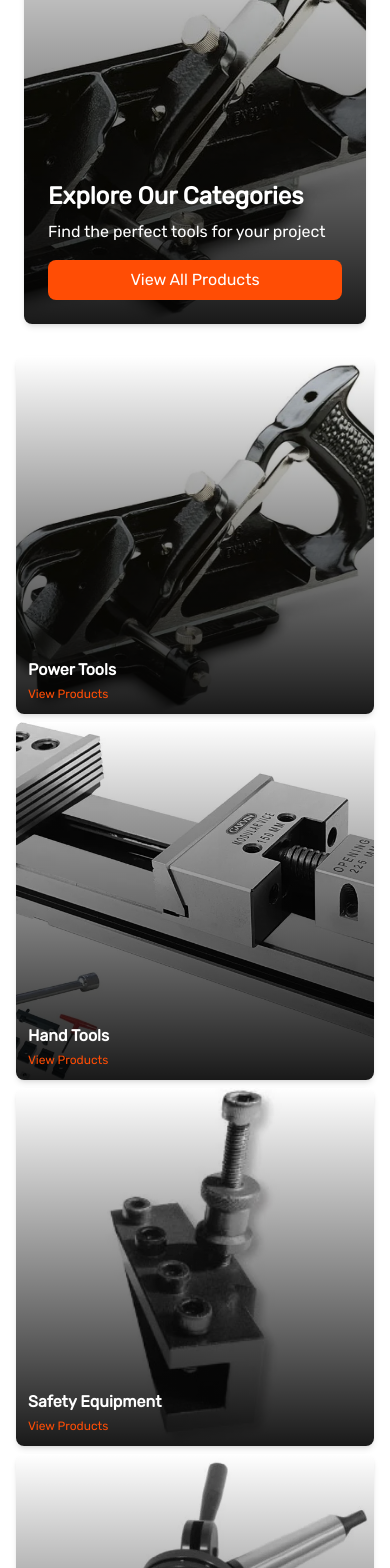
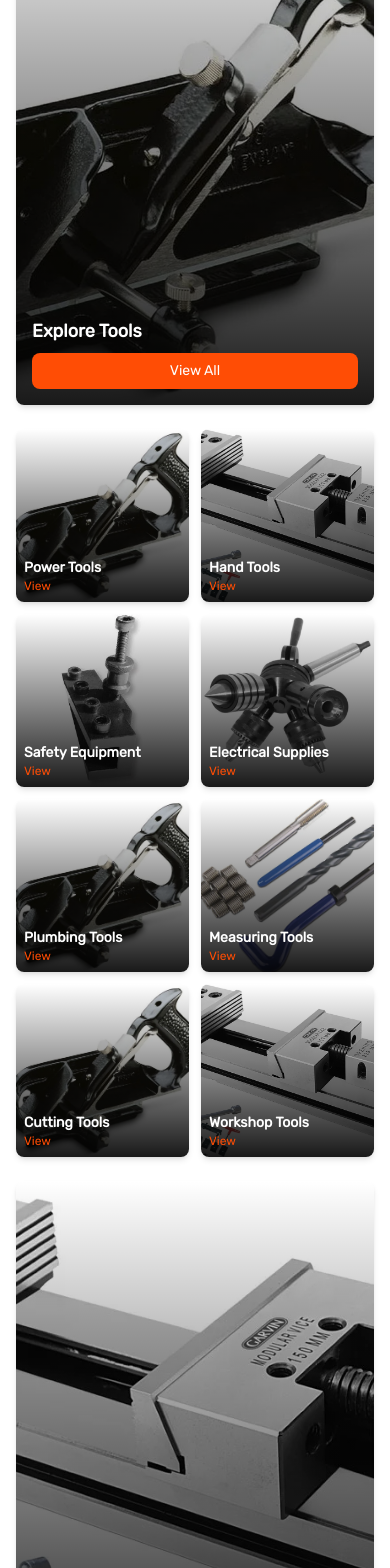
Before and after one commit to DesireDivTeam/Kaal, a Next.js app: page / in a window 390 px wide. Shown: the part 2757-4325 px from the top of the page. Built offline with nearby package versions, Linux system fonts and the light colour scheme.

Commit message:
Refactor TopCategories component for improved layout and responsiveness; update banner and card structures

```diff
--- a/src/app/_component/TopCategory.jsx
+++ b/src/app/_component/TopCategory.jsx
@@ -15,15 +15,17 @@ const categories = [
 export default function TopCategories() {
   return (
     <section className="py-12 bg-white">
-      <div className="container px-4 max-w-[85rem] mx-auto">
+      <div className="container px-4 max-w-7xl mx-auto">
         <span className="w-full pb-12 flex flex-col justify-center items-center">
           <h1 className="text-4xl font-bold text-black">Product Categories</h1>
           <div className="bg-[var(--maincolor)] w-44 h-1 rounded-full mt-2"></div>
         </span>
-        <div className="flex flex-col lg:flex-row gap-8">
-          {/* Banner Image */}
-          <div className="lg:w-1/4 mx-2">
-            <div className="relative lg:h-[calc(100%)] aspect-[3/4] overflow-hidden rounded-lg shadow-md">
+        <div className="flex flex-col gap-8">
+          {/* Banners and Cards Container */}
+          <div className="flex flex-col lg:flex-row gap-6">
+            {/* Left Banner */}
+            <div className="lg:w-1/5">
+              <div className="relative aspect-[4/6] overflow-hidden rounded-lg shadow-md">
                 <Image
                   src="/k1.webp"
                   alt="Category Banner"
@@ -31,29 +33,26 @@ export default function TopCategories() {
                   objectFit="cover"
                   className="transition-opacity duration-300 hover:opacity-90"
                 />
-              <div className="absolute inset-0 flex flex-col justify-end bg-gradient-to-t from-black/90 to-transparent p-6">
-                <h2 className="text-white text-2xl font-bold mb-2">
-                  Explore Our Categories
+                <div className="absolute inset-0 flex flex-col justify-end bg-gradient-to-t from-black/90 to-transparent p-4">
+                  <h2 className="text-white text-lg font-bold mb-2">
+                    Explore Tools
                   </h2>
-                <p className="text-white text-base mb-4">
-                  Find the perfect tools for your project
-                </p>
                   <Link
                     href="/products"
-                  className="bg-[var(--maincolor)] text-white px-6 py-2 rounded-lg hover:bg-[var(--maincolor)]/90 transition-colors inline-block text-center"
+                    className="bg-[var(--maincolor)] text-white px-4 py-2 rounded-lg text-sm text-center"
                   >
-                  View All Products
+                    View All
                   </Link>
                 </div>
               </div>
             </div>
 
-          {/* Category Cards */}
-          <div className="lg:w-3/4">
-            <div className="grid grid-cols-1 sm:grid-cols-2 lg:grid-cols-4 gap-2">
+            {/* Center Cards */}
+            <div className="lg:w-3/5">
+              <div className="grid grid-cols-2 sm:grid-cols-3 lg:grid-cols-4 gap-3">
                 {categories.map((category, index) => (
                   <Link href="/product" key={index} className="group">
-                  <div className="relative aspect-square overflow-hidden rounded-lg shadow-md transition-transform duration-300 ease-in-out">
+                    <div className="relative aspect-square overflow-hidden rounded-lg shadow-md">
                       <Image
                         src={category.image}
                         alt={category.name}
@@ -61,17 +60,40 @@ export default function TopCategories() {
                         objectFit="cover"
                         className="transition-opacity duration-300 group-hover:opacity-80"
                       />
-                    <div className="absolute inset-0 flex flex-col justify-end bg-gradient-to-t from-black/90 to-transparent p-3">
-                      <h3 className="text-white text-base font-semibold">
+                      <div className="absolute inset-0 flex flex-col justify-end bg-gradient-to-t from-black/90 to-transparent p-2">
+                        <h3 className="text-white text-sm font-semibold">
                           {category.name}
                         </h3>
-                      <p className="text-[var(--maincolor)] text-xs mt-1">
-                        View Products
-                      </p>
+                        <p className="text-[var(--maincolor)] text-xs">View</p>
                       </div>
                     </div>
                   </Link>
                 ))}
+              </div>
+            </div>
+
+            {/* Right Banner */}
+            <div className="lg:w-1/5">
+              <div className="relative aspect-[4/6] overflow-hidden rounded-lg shadow-md">
+                <Image
+                  src="/k2.webp"
+                  alt="Category Banner"
+                  layout="fill"
+                  objectFit="cover"
+                  className="transition-opacity duration-300 hover:opacity-90"
+                />
+                <div className="absolute inset-0 flex flex-col justify-end bg-gradient-to-t from-black/90 to-transparent p-4">
+                  <h2 className="text-white text-lg font-bold mb-2">
+                    New Tools
+                  </h2>
+                  <Link
+                    href="/products"
+                    className="bg-[var(--maincolor)] text-white px-4 py-2 rounded-lg text-sm text-center"
+                  >
+                    Shop Now
+                  </Link>
+                </div>
+              </div>
             </div>
           </div>
         </div>
```
Lines whose indentation alone changed are shown as unchanged.
